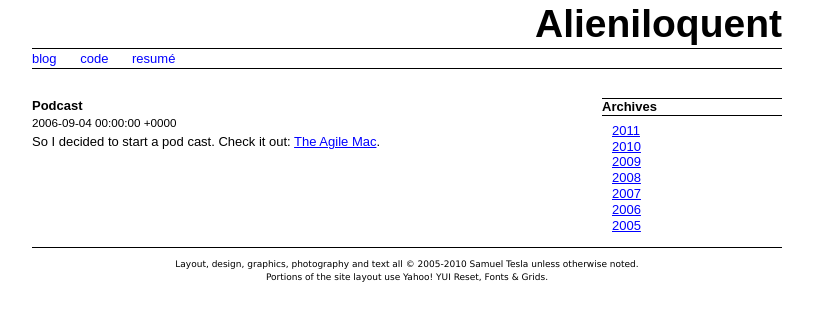
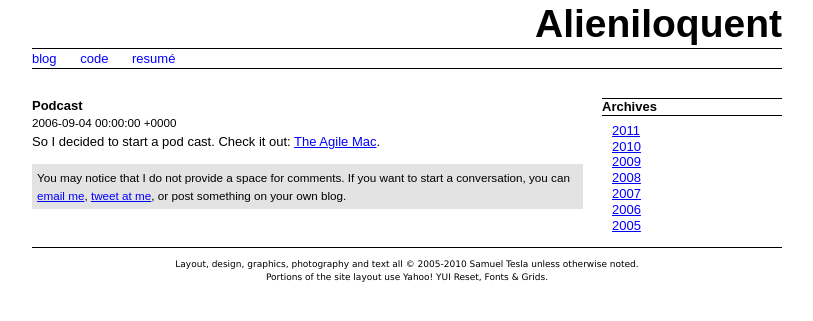
Before and after one commit to stesla/blog, a Jekyll site: the page built from _posts/2006-09-04-podcast.markdown, in a window 1280 px wide. Shown: the top 321 px of the page, without its empty margins (233-1046 px from the left). Built offline with Jekyll 4.4.1, drawn with Linux system fonts in a browser that asks for light colours.

Commit message:
added comment disclaimer

```diff
--- a/_layouts/post.html
+++ b/_layouts/post.html
@@ -5,4 +5,9 @@ layout: default
   <h3><a href="{{ page.url }}" title="Permalink for this post">{{ page.title }}</a></h3>
   <p class="date">{{ page.date | date_to_blog_string}}</p>
   <div class="entry">{{ content }}</div>
+  <p class="metadata alt">You may notice that I do not provide a space
+    for comments. If you want to start a conversation, you can
+    <a href="mailto:blog@alieniloquent.com">email me</a>,
+    <a href="http://twitter.com/stesla">tweet at me</a>, or post
+    something on your own blog.</p>
 </div>
```
